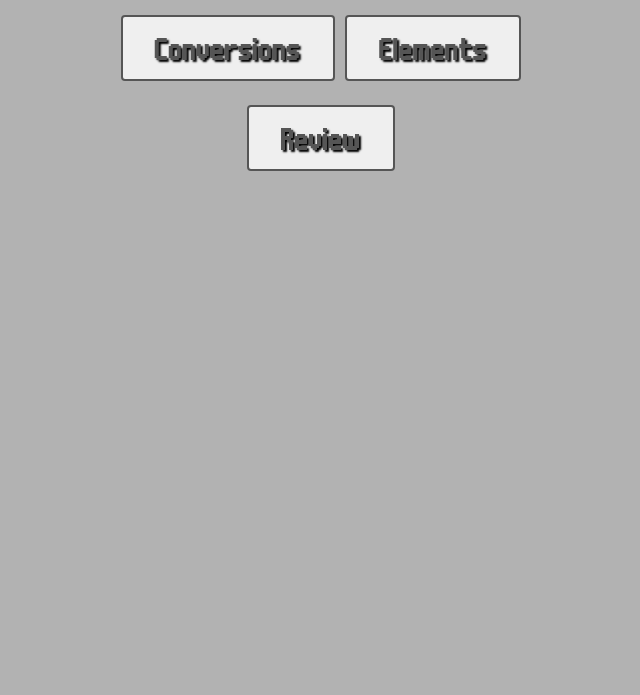
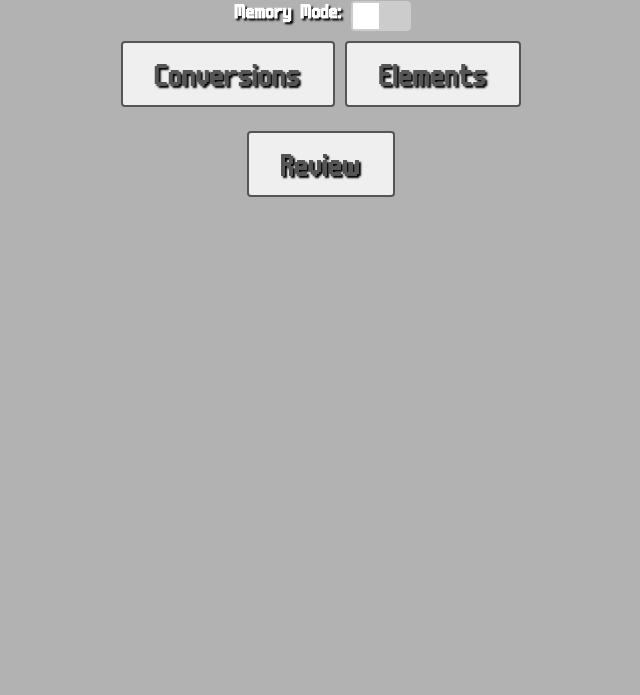
Before and after one commit to oriondots-lang/Study_thing, a plain HTML site: page index.html in a window 1280 px wide. Shown: the part 105-800 px from the top of the page, without its empty margins (319-959 px from the left). Drawn offline with Linux system fonts and the light colour scheme.

Commit message:
Add files via upload

```diff
--- a/data.js
+++ b/data.js
@@ -178,7 +178,7 @@ function create_element_question(question_id, answers_id) {
     }
     document.getElementById('correct_answer_text').hidden = true;
     document.getElementById('correct_answer').innerHTML = "";
-    const types = ['mc', 'pne', 'name']; // Added type Positioning for Elements Positioning
+    const types = ['mc', 'pne']; // Added type Positioning for Elements Positioning and 'name'
     let question_type = types[Math.floor(Math.random() * types.length)];
     let question = document.getElementById(question_id[0]);
     question.value = question_type;
--- a/index.html
+++ b/index.html
@@ -11,15 +11,20 @@
         <br>
         <main>
             <h1 class='menu'>Chemistry</h1>
+            <h1 hidden class='conversion'>Chemistry Conversion</h1>
+            <h1 hidden class='element'>Chemistry Elements</h1>
+            <h1 hidden class='review'>Chemistry Review</h1>
+            <h5 class='switch_words'>Memory Mode:</h5>
+            <label class="toggle-switch square">
+                <input type="checkbox">
+                <span class="slider"></span>
+            </label>
             <br class='menu'>
             <button onclick="show_page(['menu_button', 'menu'], ['conversion', 'mc_question'])" class='menu_button'>Conversions</button>
             <button onclick="show_page(['menu_button', 'menu'], ['element', 'mc_question'])" class='menu_button'>Elements</button>
             <br class="menu_button">
             <br class="menu_button">
             <button onclick="show_page(['menu_button', 'menu'], ['review', 'mc_question'])" class='menu_button'>Review</button>
-            <h1 hidden class='conversion'>Chemistry Conversion</h1>
-            <h1 hidden class='element'>Chemistry Elements</h1>
-            <h1 hidden class='review'>Chemistry Review</h1>
             <br hidden class='mc_question'>
             <p hidden class='mc_question' id="conv_q">Insert Question Here?</p>
             <br hidden class='mc_question'>
--- a/style.css
+++ b/style.css
@@ -30,6 +30,60 @@ main {
     width: min(90rem, 100%);
     margin: 1rem auto;
     font-size: 1.5rem;
+}
+
+.toggle-switch {
+    position: relative;
+    display: inline-block;
+    width: 60px;
+    height: 30px;
+    left: 60px;
+    bottom: 10px;
+}
+
+.switch_words {
+    position: relative;
+    right: 33px;
+    top: 10px;
+}
+
+.toggle-switch input {
+    opacity: 0;
+    width: 0;
+    height: 0;
+}
+
+.square .slider {
+    position: absolute;
+    cursor: pointer;
+    top: 0;
+    left: 0;
+    right: 0;
+    bottom: 0;
+    background-color: #ccc;
+    transition: 0.4s;
+    border-radius: 4px;
+}
+
+
+.square .slider:before {
+    position: absolute;
+    content: "";
+    height: 26px;
+    width: 26px;
+    left: 2px;
+    bottom: 2px;
+    background-color: white;
+    transition: 0.4s;
+    border-radius: 0;
+}
+
+.square input:checked+.slider {
+    background-color: #4caf50;
+}
+
+.square input:checked+.slider:before {
+    transform: translateX(30px);
 }
 
 button {
```
